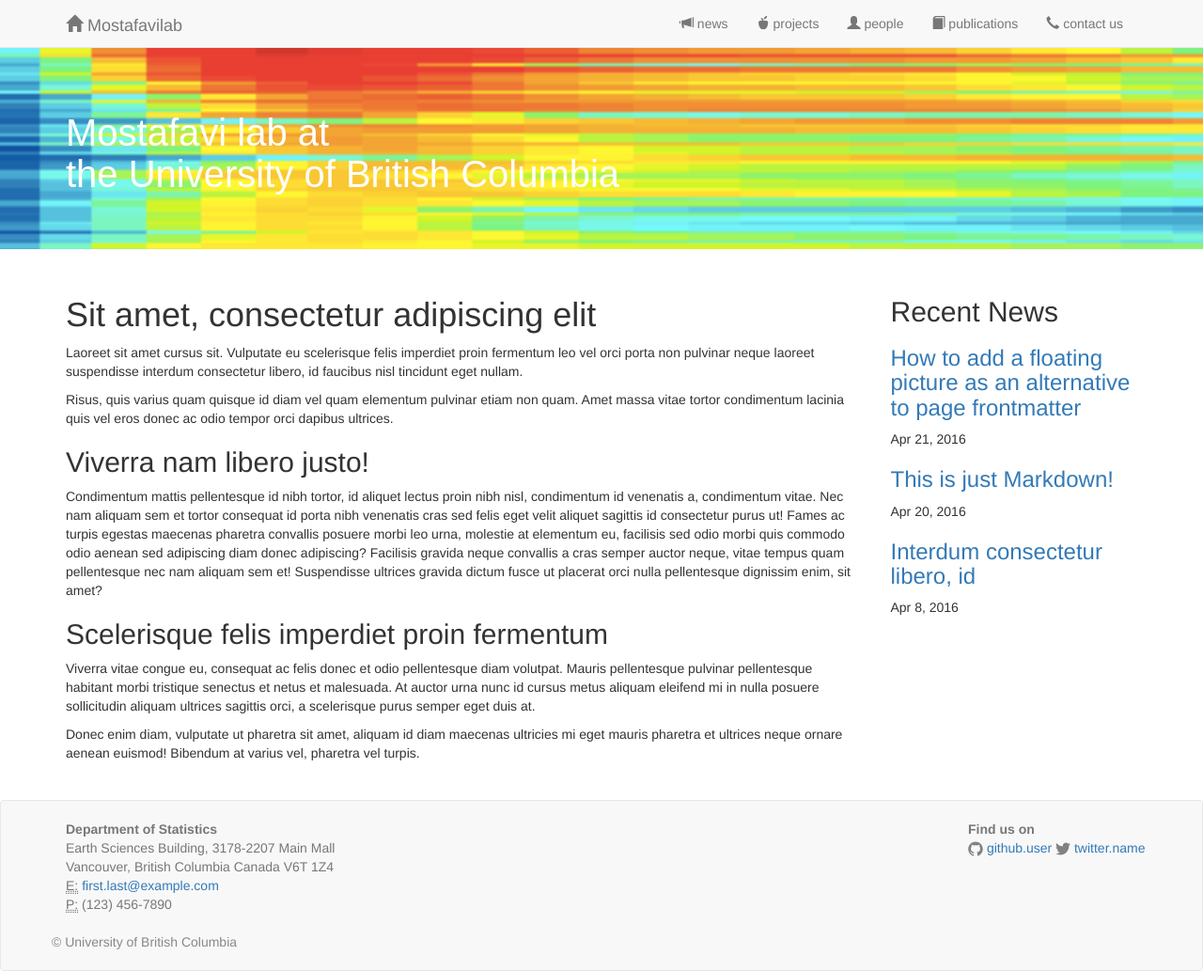
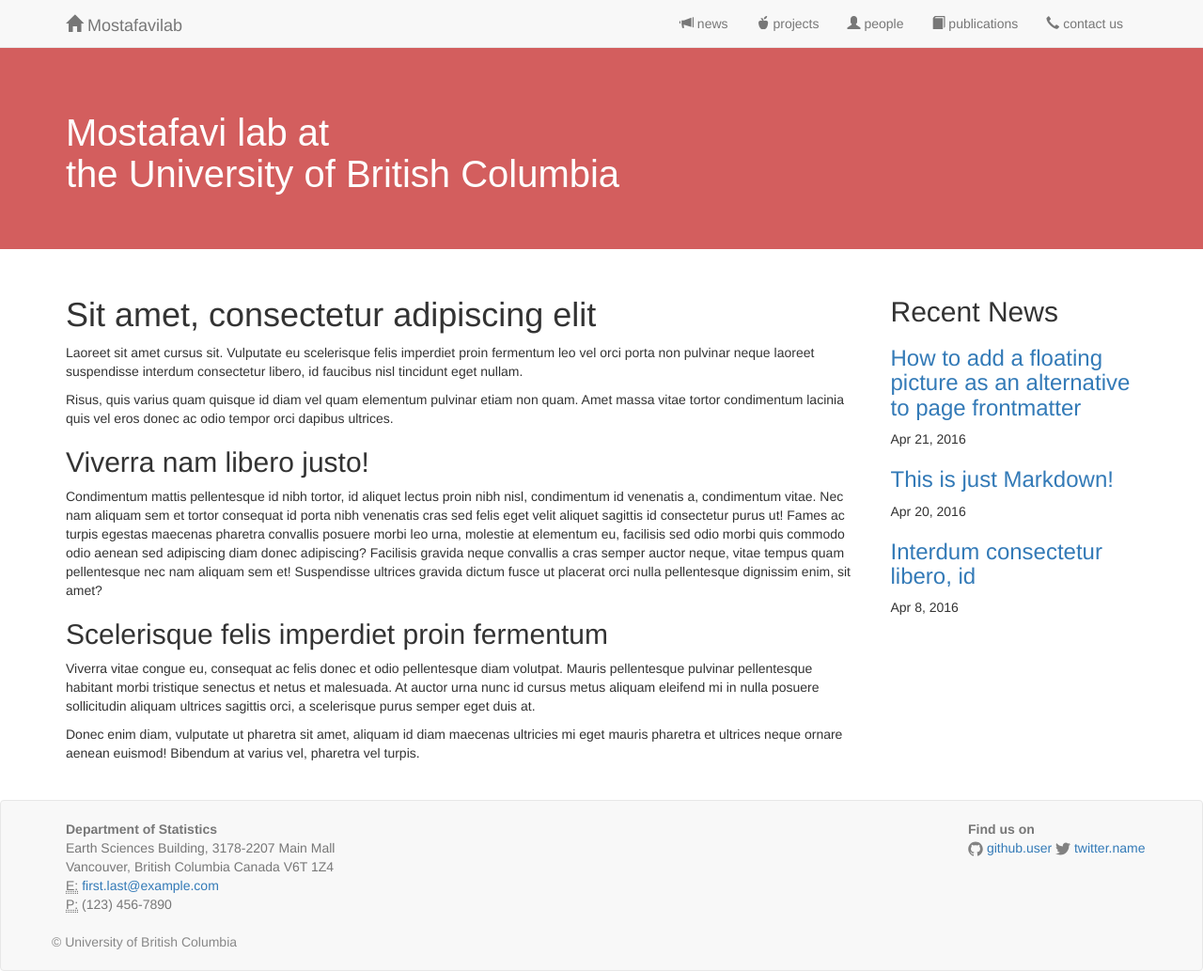
Before and after one commit to saramostafavi/saramostafavi.github.io, a Jekyll site: the page built from index.md, in a window 1280 px wide. Shown: the whole page at 94% size. Built offline with Jekyll 4.4.1, drawn with Linux system fonts in a browser that asks for light colours; nearby versions of some CDN libraries; a style sheet for code colours, icons or effects is not loaded.

Commit message:
Update main.css

```diff
--- a/css/main.css
+++ b/css/main.css
@@ -11,17 +11,9 @@
    width: 100%;
    height: 100%;
    background-size: cover;
-   /*background: rgb(200, 54, 54);  */
-   /*background: rgba(200, 54, 54, 0.5); */
+   background: rgb(200, 54, 54);
+   background: rgba(200, 54, 54, 0.8);
 }
-
-.jumbotron .bg {
-   opacity: 0.90;
-   /*background-color: orange;*/
-   position: absolute;
-   width: 100%;
-   height: 100%;
- }
 
 
 .jumbotron h1 {
```
